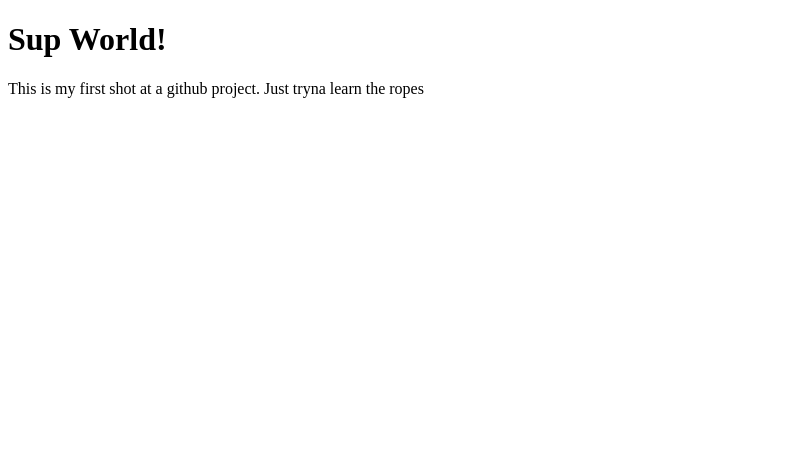
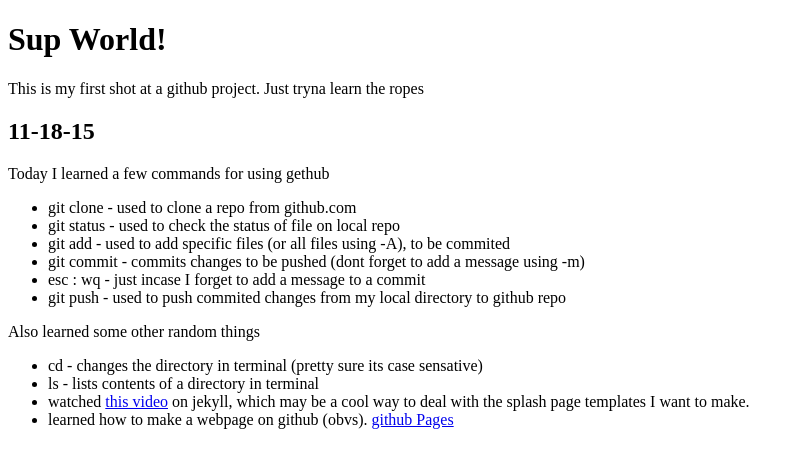
Before and after one commit to LukeHwrd/lukehwrd.github.io, a plain HTML site: page index.html in a window 1280 px wide. Shown: the whole page, without its empty margins (0-804 px from the left). Drawn offline with nearby package versions, Linux system fonts and the light colour scheme.

Commit message:
wrote a breakdown of everything I learned tody in index.html

```diff
--- a/index.html
+++ b/index.html
@@ -14,6 +14,23 @@
     <div id="wrapper">
       <h1>Sup World!</h1>
       <p>This is my first shot at a github project. Just tryna learn the ropes</p>
+
+      <h2>11-18-15</h2>
+      <p>Today I learned a few commands for using gethub</p>
+      <ul>
+        <li>git clone - used to clone a repo from github.com</li>
+        <li>git status - used to check the status of file on local repo</li>
+        <li>git add - used to add specific files (or all files using -A), to be commited</li>
+        <li>git commit - commits changes to be pushed (dont forget to add a message using -m)</li>
+        <li>esc : wq - just incase I forget to add a message to a commit</li>
+        <li>git push - used to push commited changes from my local directory to github repo</li>
+      </ul>
+      <p>Also learned some other random things</p>
+      <ul>
+        <li>cd - changes the directory in terminal (pretty sure its case sensative)</li>
+        <li>ls - lists contents of a directory in terminal</li>
+        <li>watched <a href="https://www.youtube.com/watch?v=iWowJBRMtpc" target="_blank">this video</a> on jekyll, which may be a cool way to deal with the splash page templates I want to make.</li>
+        <li>learned how to make a webpage on github (obvs). <a href="https://pages.github.com/" target="_blank">github Pages</a></li>
     </div><!-- /wrapper -->
 </body>
 </html>
```
